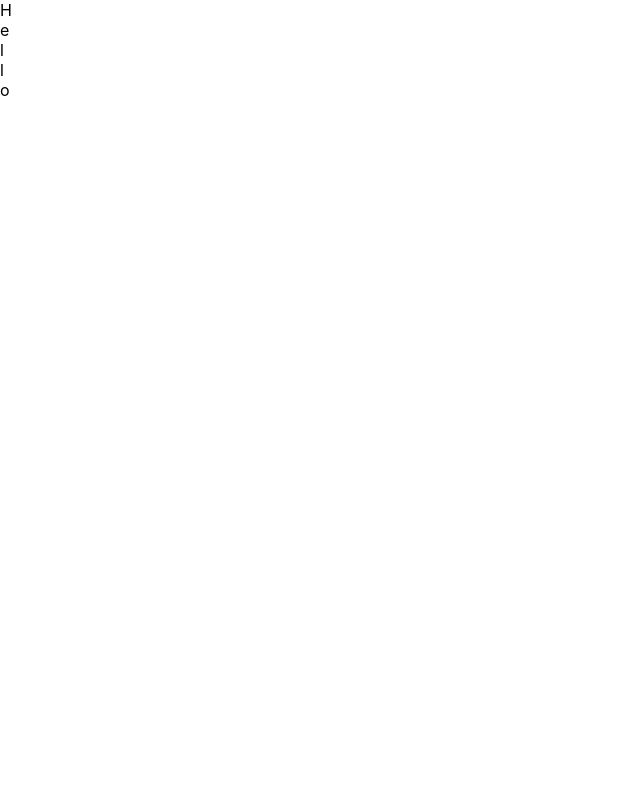
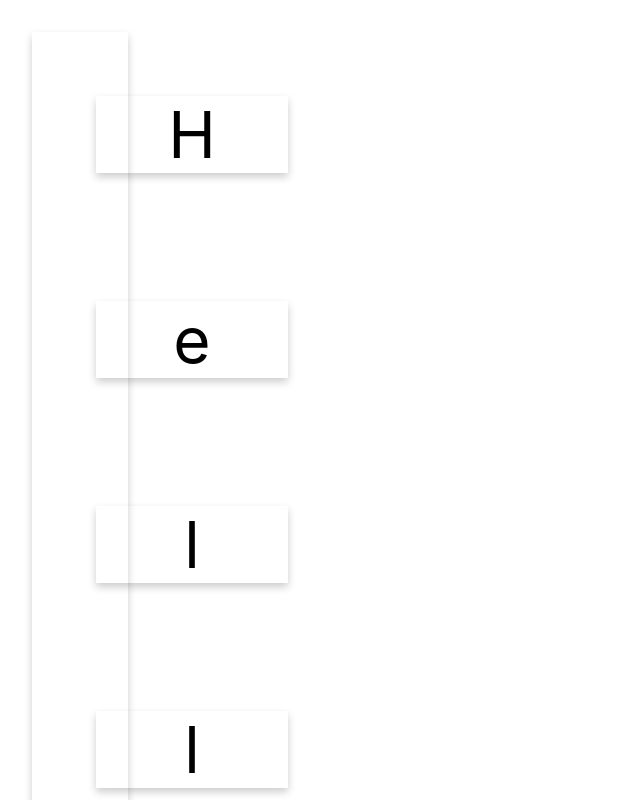
Before and after one commit to mingmaomak/card-game-2022-08-05, a React (Create React App) app in the folder card-game/: page / in a window 1280 px wide. Shown: the top 800 px of the page, without its empty margins (0-640 px from the left). Built offline with nearby package versions, Linux system fonts and the light colour scheme.

Commit message:
และก าหนด className ให้กับ div ของคอมโพเนนต์ CharacterCard

```diff
--- a/card-game/src/App.js
+++ b/card-game/src/App.js
@@ -5,7 +5,7 @@ import CharacterCard from './CharacterCard';
 const word = "Hello";
 function App() {
  return (
- <div>
+ <div className = {`card`}>
  {
  Array.from(word).map((c, i) => <CharacterCard value={c} key={i}/>)
  }
--- a/card-game/src/CharacterCard.js
+++ b/card-game/src/CharacterCard.js
@@ -1,6 +1,6 @@
 import React from 'react';
 export default function CharacterCard(props) {
  return (
- <div>{props.value}</div>
+ <div className = {`card`}>{props.value}</div>
  )
 }
```
